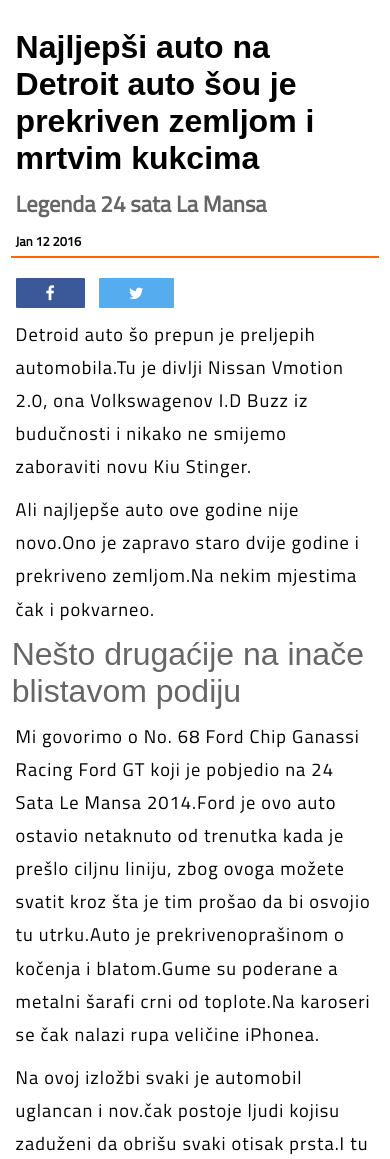
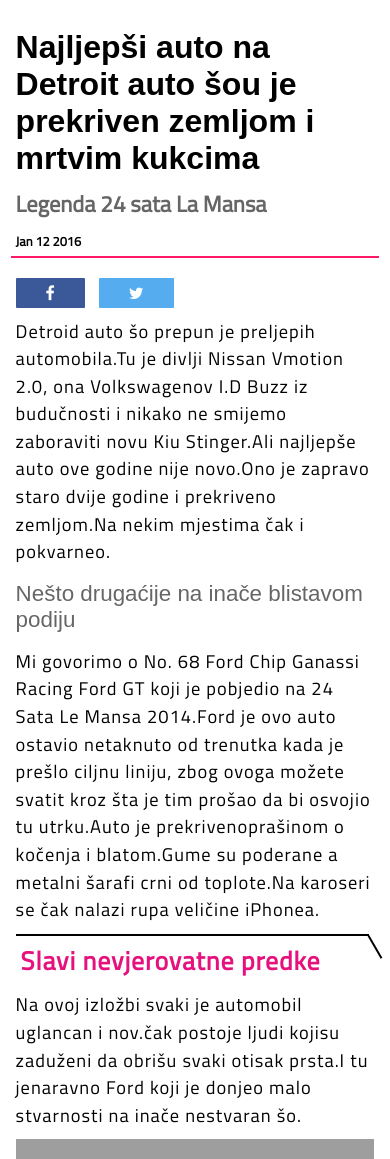
Before and after one commit to Mirza98/php_test, a PHP site: page /2017-01/fordgt.php in a window 390 px wide. Shown: the part 293-1452 px from the top of the page. Run offline with PHP 8.4, Linux system fonts and the light colour scheme; grey boxes are pictures that could not be loaded.

Commit message:
added ford gt

```diff
--- a/2017-01/fordgt.php
+++ b/2017-01/fordgt.php
@@ -36,15 +36,16 @@
 
 <div class="story">
 
-         <p>Detroid auto šo prepun je preljepih automobila.Tu je divlji Nissan Vmotion 2.0, ona Volkswagenov I.D Buzz iz budučnosti i nikako ne smijemo zaboraviti novu Kiu Stinger.</p>
+   <p>Detroid auto šo prepun je preljepih automobila.Tu je divlji Nissan Vmotion 2.0, ona Volkswagenov I.D Buzz iz budučnosti i nikako ne smijemo zaboraviti novu Kiu Stinger.Ali najljepše auto ove godine nije novo.Ono je zapravo staro dvije godine i prekriveno zemljom.Na nekim mjestima čak i pokvarneo.</p>
 
-        <p>Ali najljepše auto ove godine nije novo.Ono je zapravo staro dvije godine i prekriveno zemljom.Na nekim mjestima čak i pokvarneo.</p>
+    <h3>Nešto drugaćije na inače blistavom podiju</h3>
 
-        <h5>Nešto drugaćije na inače blistavom podiju</h5>
+    <p> Mi govorimo o No. 68 Ford Chip Ganassi Racing Ford GT koji je pobjedio na 24 Sata Le Mansa 2014.Ford je  ovo auto ostavio netaknuto od trenutka kada je prešlo ciljnu liniju, zbog ovoga možete svatit kroz šta je tim prošao da bi osvojio tu utrku.Auto je prekrivenoprašinom o kočenja i blatom.Gume su poderane a metalni šarafi crni od toplote.Na karoseri se čak nalazi rupa veličine iPhonea.</p>
 
-        <p>Mi govorimo o No. 68 Ford Chip Ganassi Racing Ford GT koji je pobjedio na 24 Sata Le Mansa 2014.Ford je  ovo auto ostavio netaknuto od trenutka kada je prešlo ciljnu liniju, zbog ovoga možete svatit kroz šta je tim prošao da bi osvojio tu utrku.Auto je prekrivenoprašinom o kočenja i blatom.Gume su poderane a metalni šarafi crni od toplote.Na karoseri se čak nalazi rupa veličine iPhonea.</p>
+    <h2>Slavi nevjerovatne predke</h2>
 
-        <p>Na ovoj izložbi svaki je automobil uglancan i nov.čak postoje ljudi kojisu zaduženi da obrišu svaki otisak prsta.I tu jenaravno Ford koji je donjeo malo stvarnosti na inače nestvaran šo.</p>
+    <p>Na ovoj izložbi svaki je automobil uglancan i nov.čak postoje ljudi kojisu zaduženi da obrišu svaki otisak prsta.I tu jenaravno Ford koji je donjeo malo stvarnosti na inače nestvaran šo.</p>
+
 
 
 <img src="imagines/fordgt3.jpg">
@@ -53,8 +54,8 @@
 <img src="imagines/fordgt6.jpg">
 <img src="imagines/fordgt7.jpg">
 <img src="imagines/fordgt8.jpg">
+<img src="imagines/fordgt9.jpg">
 
-<img src="imagines/fordgt9.jpg">
 
 
 
--- a/allstyles/style12.css
+++ b/allstyles/style12.css
@@ -322,7 +322,7 @@ ul li a p {
     padding: 5px;
     color: black;
     font-family: 'Titillium Web', sans-serif;
-    border-bottom: 2px solid #ff6600;
+    border-bottom: 2px solid rgba(255, 0, 85, 0.9);
 
 
         }
@@ -330,8 +330,7 @@ ul li a p {
 
 
 
-
-
+ /*<%= javascript_include_tag 'application', 'data-turbolinks-track' => true %>*/
 
 
 .story img{
@@ -341,26 +340,103 @@ ul li a p {
 
 .story h5{
     width: 680px;
-    margin: 20px auto;
-    font-size: 2em;
-    font-family: Arial;
-    color: #666666;
-    font-weight: 200;
+    margin: 15px auto;
+    font-size: 1.5em;
+    font-weight: 400;
+    border-top:2px solid #ff3300;
+    padding-top: 5px;
+    font-family: 'Noto Serif', serif;
+    line-height: 1.2;
+    color: #ff3300;
+    letter-spacing: 1px;
    }
 
 
 .story p{
     width: 680px;
     margin: 35px auto;
-    font-size: 1.3em;
+    font-size: 1.2em;
     font-weight: 400;
     /*font-family: 'Noto Serif', serif;*/
      font-family: 'Titillium Web', sans-serif;
     line-height: 1.6;
     color: black;
     letter-spacing: 1px;
+         }
 
-         }
+
+/*.story h2{
+    width: 90%;
+    max-width: 640px;
+    font-size: 1.8em;
+    font-family: Arial;
+    margin-right: 35px;
+    margin-left: 6px;
+    margin: 10px auto;
+    padding: 15px;
+    color: purple;
+    border-top: 1px solid black;
+}
+.story h2:before{
+    content: "";
+    width: 1px;
+    height: 34px;
+    display: block;
+    background: black;
+    transform: rotate(-28deg);
+    float: right;
+    margin-top: -18px;
+    margin-right: -24px;
+
+}*/
+
+
+.story h2{
+    width: 665px;
+
+    margin: 0px auto;
+    font-size: 1.9em;
+    font-weight: 600;
+    font-family: 'Titillium Web', sans-serif;
+    line-height: 1.2;
+    color:black;
+    letter-spacing: 1px;
+    border-top: 2px solid #e600ac;
+
+    padding-top: 10px;
+    color: #e5127d;
+
+    border-top: 2px solid black;
+    }
+
+.story h2::before{
+     content: "";
+     width: 2px;
+     height: 26px;
+     display: block;
+     background: #e600ac;
+     background: black;
+     transform: rotate(-30deg);
+     float: right;
+     margin-top: -12px;
+     margin-right: -12px;
+     }
+
+
+
+
+
+
+
+
+.story h3{
+    width: 680px;
+    margin: 20px auto;
+    font-size: 1.6em;
+    font-family: Arial;
+    color: #666666;
+    font-weight: 200;
+}
 
 a{
       text-decoration: none;
@@ -421,19 +497,7 @@ a{
 
 
 
-.story h3{
-    width: 680px;
-    margin: 15px auto;
-    font-size: 1.6em;
-    font-weight: 400;
-    border-top:2px solid #ff3300;
-    padding-top: 5px;
-    font-family: 'Noto Serif', serif;
-    line-height: 1.2;
-    color: #ff3300;
-    letter-spacing: 1px;
 
-        }
 
 
 .story .leftimg {
@@ -635,7 +699,7 @@ span{
 
 
 
- @media screen and (max-width: 680px)   {
+ @media screen and (max-width: 720px)   {
 
 
  .midlewraper .h1naslov{
@@ -676,7 +740,7 @@ span{
     width: 92%;
     margin: 10px auto;
     font-size: 1.15em;
-    line-height: 1.8em;
+    line-height: 1.5em;
     font-weight: 400;
 
    }
@@ -693,16 +757,28 @@ span{
 
 .story h5{
     width: 94%;
-    margin: 10px auto;
+    margin: 0px auto;
     font-size: 2em;
 
 
    }
 
+.story img{
+   width: 92%;
+   margin-left: 4%;
+
+}
 
 
+.story h2{
+  width: 88%;
+  margin: 0px auto;
+  margin-left: 4%;
+  font-size: 1.6em;
+}
+
 .story h3{
-    width: 94%;
+    width: 92%;
     margin: 15px auto;
    /* font-family: 'Slabo 27px', serif;*/
     font-weight: 400;
--- a/index.php
+++ b/index.php
@@ -77,10 +77,10 @@ body{
 
 
  <div class="bigwrap">
-    <a href="faradayfutureff91.html">
+    <a href="2017-01/fordgt.php">
         <div class="siri left">
             <div class="img">
-              <img src="2017-01/imagines/ff91.jpg">
+              <img src="2017-01/imagines/fordgt2.jpg">
             </div>
 
             <div class="bigtext red">
```
